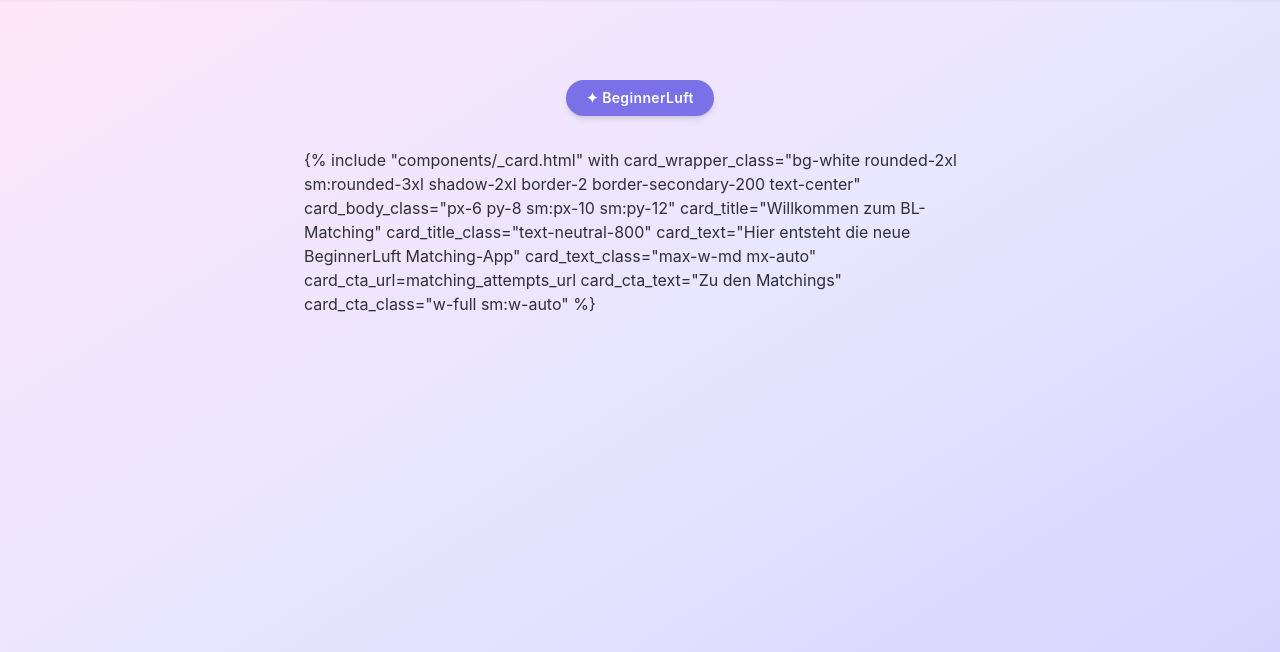
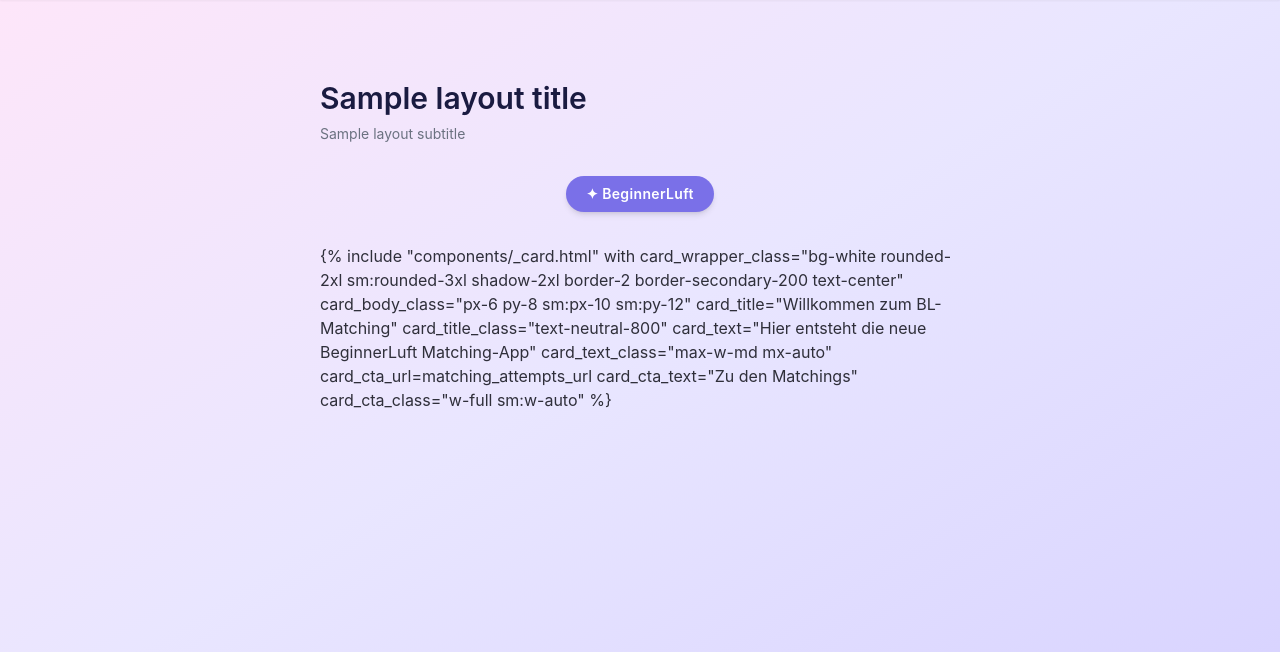
Before and after one commit to neptunhiker/bl-matching-app, a Django app: template templates/landing.html in a window 1280 px wide. Shown: the part 65-717 px from the top of the page. Run offline with Django 4.2, Linux system fonts and the light colour scheme; the template is opened without the code that fills it: most values are stand-ins (such as "Sample title", 1, 10 or a date in 2020); style sheets or scripts are compiled from the project's sources; parts of the project's set-up code (start-up, migrations or seed data) failed here and were passed over.

Commit message:
feat: add reusable layout wrapper component

```diff
--- /dev/null
+++ b/templates/components/_layout.html
@@ -0,0 +1,13 @@
+{% if layout_mode == 'start' %}
+<section class="{{ layout_outer_class|default:'max-w-5xl mx-auto px-4 sm:px-6 py-10' }}">
+  {% if layout_title %}
+  <header class="mb-8 {{ layout_header_class|default:'' }}">
+    <h1 class="text-2xl sm:text-3xl font-semibold text-tertiary-700">{{ layout_title }}</h1>
+    {% if layout_subtitle %}
+    <p class="mt-2 text-sm text-neutral-500">{{ layout_subtitle }}</p>
+    {% endif %}
+  </header>
+  {% endif %}
+{% else %}
+</section>
+{% endif %}
--- a/templates/landing.html
+++ b/templates/landing.html
@@ -4,9 +4,9 @@
 
 {% block body %}
 
-  <div class="flex flex-col items-center justify-center px-4 py-12 sm:py-20">
+  {% include "components/_layout.html" with layout_mode="start" layout_outer_class="max-w-2xl mx-auto px-4 py-12 sm:py-20" %}
 
-    <main class="w-full max-w-2xl">
+    <main class="w-full">
 
       <!-- Badge -->
       <div class="flex justify-center mb-6 sm:mb-8">
@@ -31,5 +31,5 @@
       %}
 
     </main>
-  </div>
+  {% include "components/_layout.html" with layout_mode="end" %}
 {% endblock %}
```
